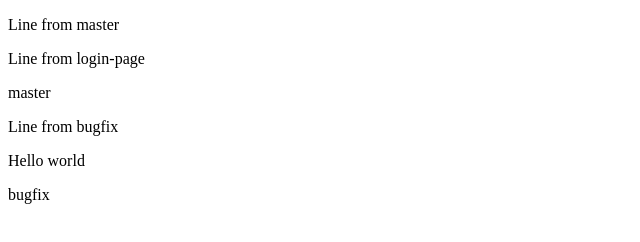
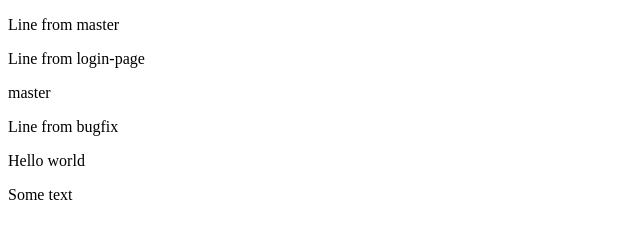
Before and after one commit to Tetiana-Andrushchenko/test_6_lesson, a plain HTML site: page index.html in a window 1280 px wide. Shown: the full height of the page, 0-640 px from the left. Drawn offline with Linux system fonts and the light colour scheme.

Commit message:
add some text

```diff
--- a/index.html
+++ b/index.html
@@ -10,6 +10,6 @@
   master
   <p>Line from bugfix</p>
     <p>Hello world</p>
-	bugfix
+	<p>Some text</p>
   </body>
 </html>
```
